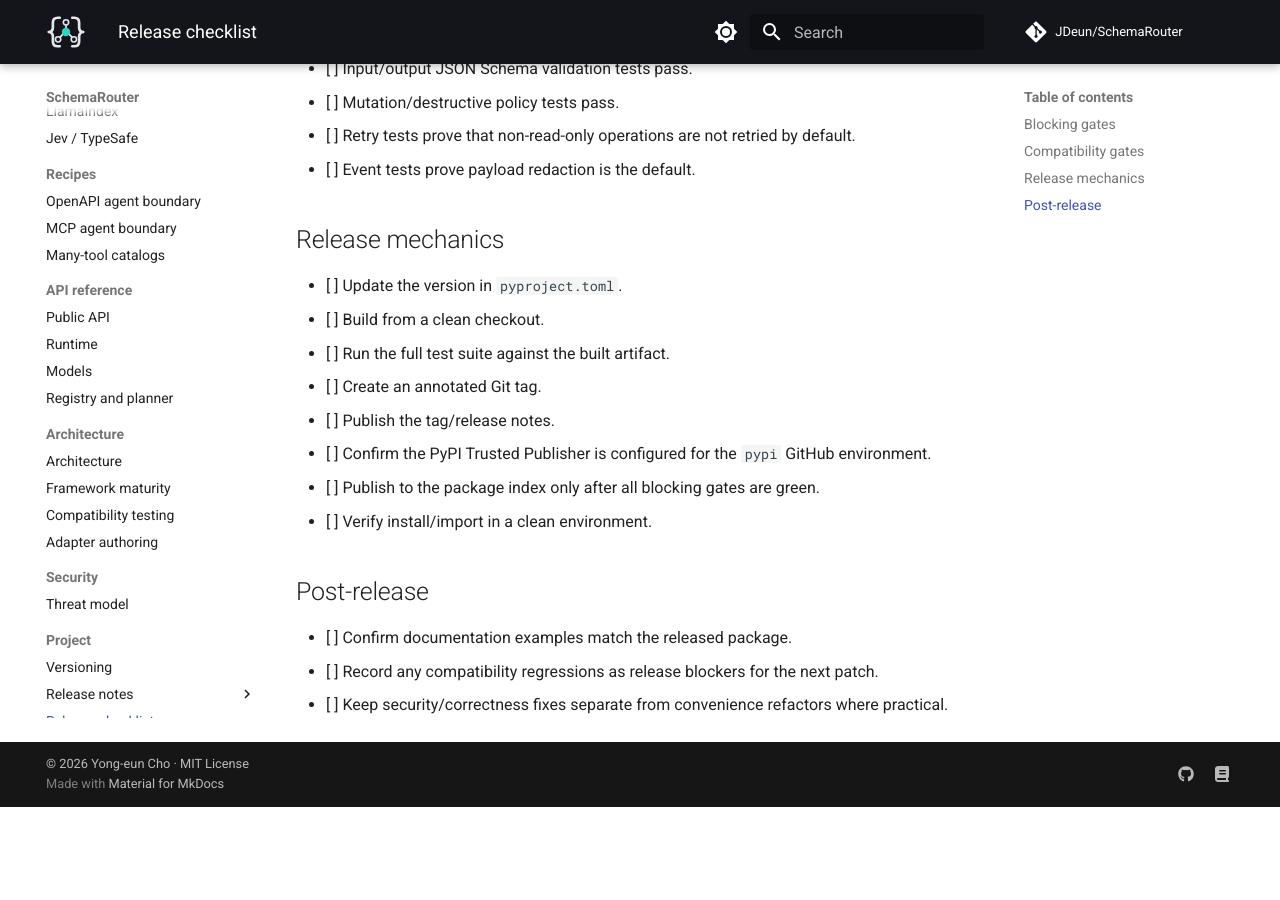
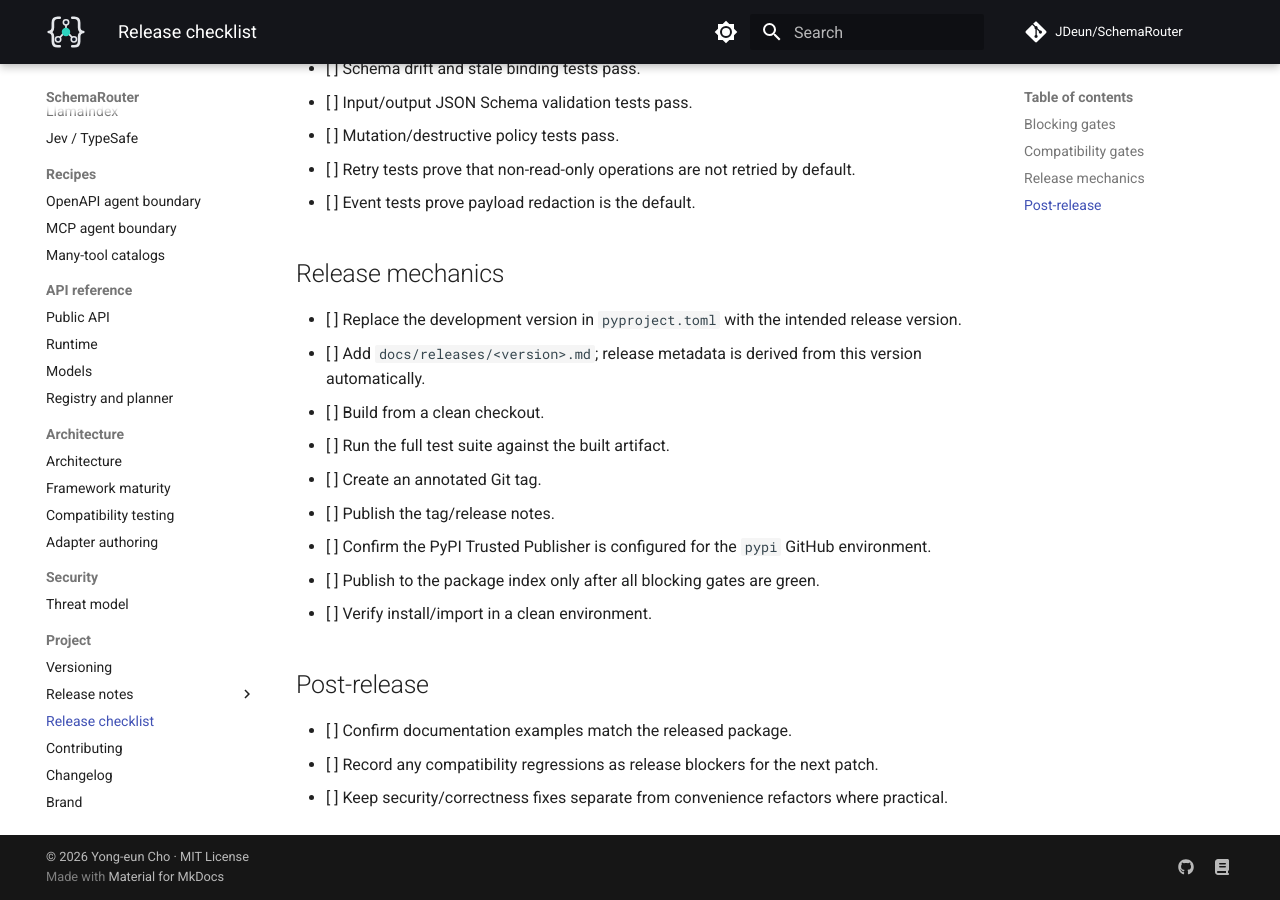
Before and after one commit to JDeun/SchemaRouter, an MkDocs documentation site: the page built from docs/release-checklist.md, in a window 1280 px wide and 900 px high, scrolled down 1139 px. Built offline with MkDocs 1.6.1 and Material for MkDocs 9.7.7, drawn with Linux system fonts in a browser that asks for light colours; comment, search, counter and statistics services are not loaded; before the commit the page ends 1946 px from its top, so only the background shows below that; some of the changed text lies outside the part shown.

Commit message:
docs: add type and development-version release gates

```diff
--- a/docs/release-checklist.md
+++ b/docs/release-checklist.md
@@ -6,6 +6,7 @@
 
 - [ ] Core CI passes on every supported Python version.
 - [ ] Warnings are treated as failures.
+- [ ] Static type checking passes for the typed package surface.
 - [ ] Optional integration CI passes.
 - [ ] Quickstart examples execute successfully.
 - [ ] Package wheel and sdist build successfully.
@@ -34,7 +35,8 @@
 
 ## Release mechanics
 
-- [ ] Update the version in `pyproject.toml`.
+- [ ] Replace the development version in `pyproject.toml` with the intended release version.
+- [ ] Add `docs/releases/<version>.md`; release metadata is derived from this version automatically.
 - [ ] Build from a clean checkout.
 - [ ] Run the full test suite against the built artifact.
 - [ ] Create an annotated Git tag.
```
